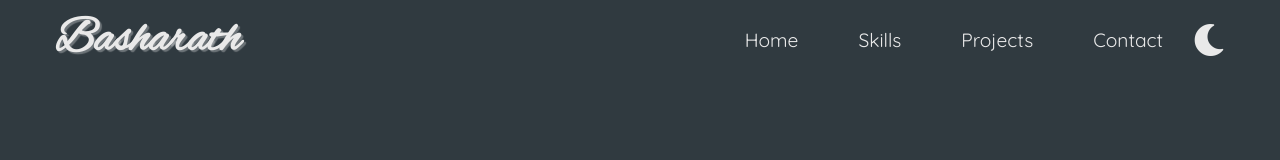
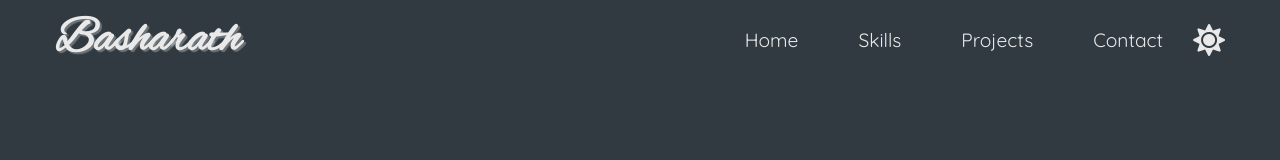
Before and after one commit to Basharath/Basharath.github.io, a React (Create React App) app: page / in a window 1280 px wide. Shown: the top 160 px of the page. Built offline with nearby package versions, Linux system fonts and the light colour scheme; the HTML template or start-up script is replaced by a standard one.

Commit message:
Night mode icon change

```diff
--- a/src/components/Navbar.jsx
+++ b/src/components/Navbar.jsx
@@ -1,7 +1,7 @@
 import React, { useState, useEffect } from 'react';
 // import { Link } from 'react-router-dom';
 
-export default function Navbar({ handleLightmode }) {
+export default function Navbar({ handleLightmode, mode }) {
   const [show, setShow] = useState(false);
   const [scroll, setScroll] = useState(false);
 
@@ -64,7 +64,10 @@ export default function Navbar({ handleLightmode }) {
                 onClick={() => setShow(false)}
                 title="Click to change the light mode"
               >
-                <i className="fas fa-moon" onClick={handleLightmode}></i>
+                <i
+                  className={'fas fa-' + (mode ? 'moon' : 'sun')}
+                  onClick={handleLightmode}
+                ></i>
               </span>
             </ul>
 
--- a/src/styles/_contact.scss
+++ b/src/styles/_contact.scss
@@ -5,7 +5,7 @@
 }
 
 .contact .container {
-  padding-bottom: 150px;
+  padding-bottom: 100px;
   max-width: $maxWidth;
   display: flex;
   flex-direction: column;
```
